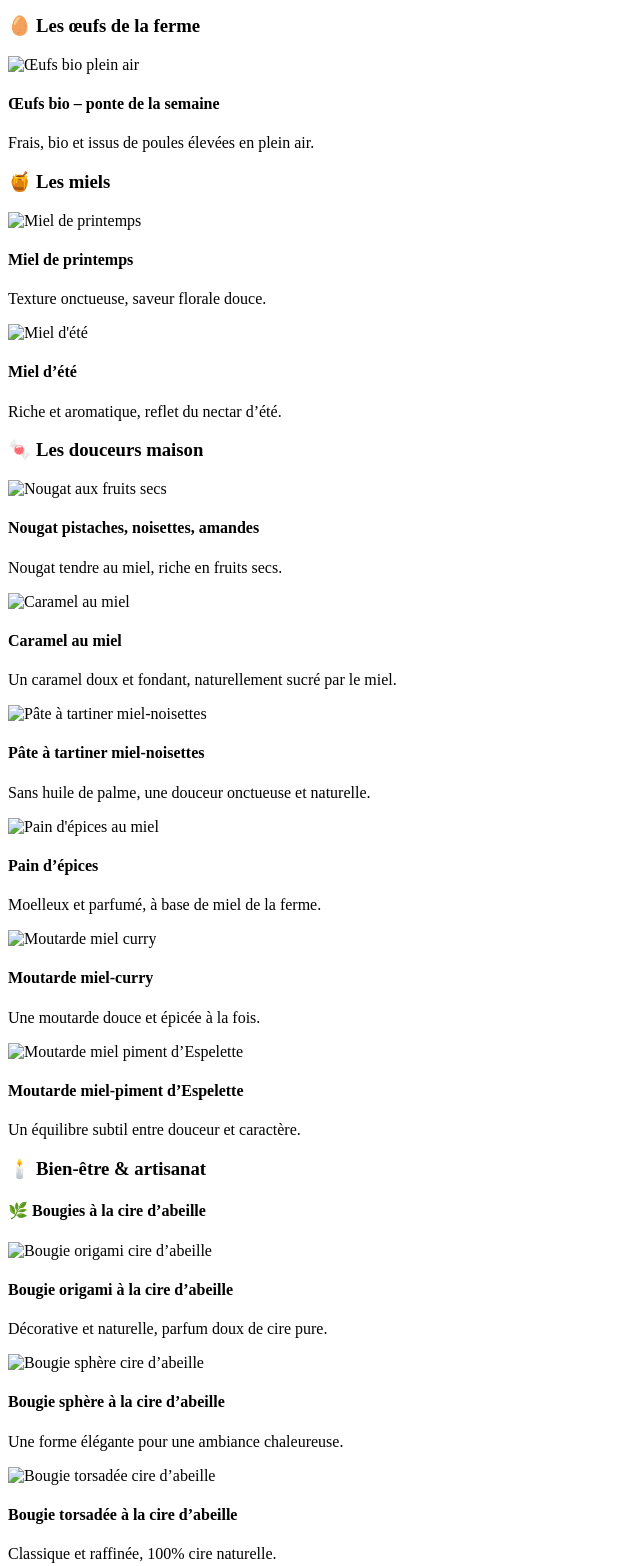
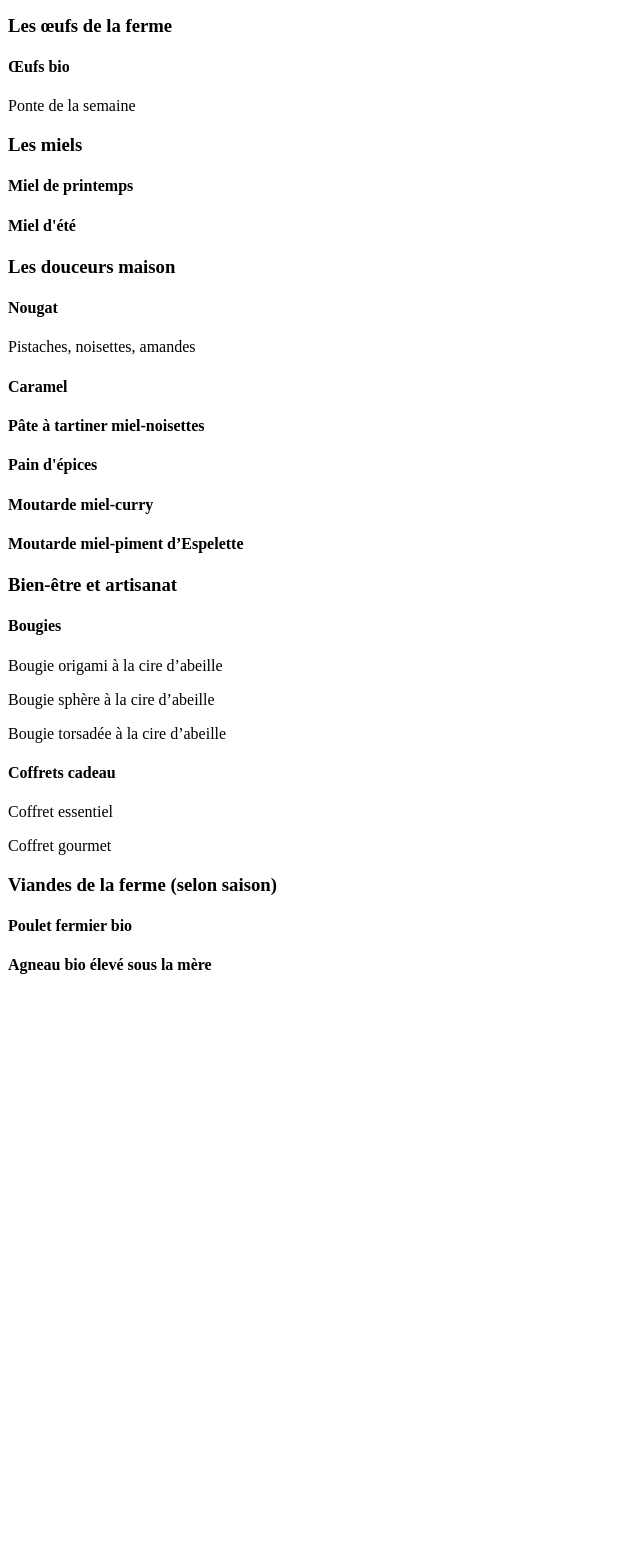
Before and after one commit to lapetiteferme/site-la-petite-ferme, a plain HTML site: page index.html in a window 1280 px wide. Shown: the part 40-1606 px from the top of the page, without its empty margins (0-640 px from the left). After the commit the page ends 1036 px from the top, so only its background shows below. Drawn offline with Linux system fonts and the light colour scheme.

Commit message:
Update index.html
modif partie produits

```diff
--- a/index.html
+++ b/index.html
@@ -2,143 +2,76 @@
   <h2>Mes produits</h2>
 
   <!-- Catégorie 1 : Les œufs de la ferme -->
-  <h3>🥚 Les œufs de la ferme</h3>
-  <div class="produit">
-    <img src="images/poulailler.jpg" alt="Œufs bio plein air">
-    <div>
-      <h4>Œufs bio – ponte de la semaine</h4>
-      <p>Frais, bio et issus de poules élevées en plein air.</p>
+  <div class="categorie">
+    <h3>Les œufs de la ferme</h3>
+    <div class="sous-categorie">
+      <h4>Œufs bio</h4>
+      <p>Ponte de la semaine</p>
     </div>
   </div>
 
   <!-- Catégorie 2 : Les miels -->
-  <h3>🍯 Les miels</h3>
-  <div class="produit">
-    <img src="images/miel-printemps.jpg" alt="Miel de printemps">
-    <div>
+  <div class="categorie">
+    <h3>Les miels</h3>
+    <div class="sous-categorie">
       <h4>Miel de printemps</h4>
-      <p>Texture onctueuse, saveur florale douce.</p>
     </div>
-  </div>
-
-  <div class="produit">
-    <img src="images/miel-ete.jpg" alt="Miel d'été">
-    <div>
-      <h4>Miel d’été</h4>
-      <p>Riche et aromatique, reflet du nectar d’été.</p>
+    <div class="sous-categorie">
+      <h4>Miel d'été</h4>
     </div>
   </div>
 
   <!-- Catégorie 3 : Les douceurs maison -->
-  <h3>🍬 Les douceurs maison</h3>
-  <div class="produit">
-    <img src="images/nougat.jpg" alt="Nougat aux fruits secs">
-    <div>
-      <h4>Nougat pistaches, noisettes, amandes</h4>
-      <p>Nougat tendre au miel, riche en fruits secs.</p>
+  <div class="categorie">
+    <h3>Les douceurs maison</h3>
+    <div class="sous-categorie">
+      <h4>Nougat</h4>
+      <p>Pistaches, noisettes, amandes</p>
     </div>
-  </div>
-
-  <div class="produit">
-    <img src="images/caramel.jpg" alt="Caramel au miel">
-    <div>
-      <h4>Caramel au miel</h4>
-      <p>Un caramel doux et fondant, naturellement sucré par le miel.</p>
+    <div class="sous-categorie">
+      <h4>Caramel</h4>
     </div>
-  </div>
-
-  <div class="produit">
-    <img src="images/pate-tartiner.jpg" alt="Pâte à tartiner miel-noisettes">
-    <div>
+    <div class="sous-categorie">
       <h4>Pâte à tartiner miel-noisettes</h4>
-      <p>Sans huile de palme, une douceur onctueuse et naturelle.</p>
     </div>
-  </div>
-
-  <div class="produit">
-    <img src="images/pain-epices.jpg" alt="Pain d'épices au miel">
-    <div>
-      <h4>Pain d’épices</h4>
-      <p>Moelleux et parfumé, à base de miel de la ferme.</p>
+    <div class="sous-categorie">
+      <h4>Pain d'épices</h4>
     </div>
-  </div>
-
-  <div class="produit">
-    <img src="images/moutarde-curry.jpg" alt="Moutarde miel curry">
-    <div>
+    <div class="sous-categorie">
       <h4>Moutarde miel-curry</h4>
-      <p>Une moutarde douce et épicée à la fois.</p>
     </div>
-  </div>
-
-  <div class="produit">
-    <img src="images/moutarde-espelette.jpg" alt="Moutarde miel piment d’Espelette">
-    <div>
+    <div class="sous-categorie">
       <h4>Moutarde miel-piment d’Espelette</h4>
-      <p>Un équilibre subtil entre douceur et caractère.</p>
     </div>
   </div>
 
   <!-- Catégorie 4 : Bien-être et artisanat -->
-  <h3>🕯️ Bien-être & artisanat</h3>
+  <div class="categorie">
+    <h3>Bien-être et artisanat</h3>
 
-  <h4>🌿 Bougies à la cire d’abeille</h4>
-  <div class="produit">
-    <img src="images/bougie-origami.jpg" alt="Bougie origami cire d’abeille">
-    <div>
-      <h4>Bougie origami à la cire d’abeille</h4>
-      <p>Décorative et naturelle, parfum doux de cire pure.</p>
+    <div class="sous-categorie">
+      <h4>Bougies</h4>
+      <p>Bougie origami à la cire d’abeille</p>
+      <p>Bougie sphère à la cire d’abeille</p>
+      <p>Bougie torsadée à la cire d’abeille</p>
+    </div>
+
+    <div class="sous-categorie">
+      <h4>Coffrets cadeau</h4>
+      <p>Coffret essentiel</p>
+      <p>Coffret gourmet</p>
     </div>
   </div>
 
-  <div class="produit">
-    <img src="images/bougie-sphere.jpg" alt="Bougie sphère cire d’abeille">
-    <div>
-      <h4>Bougie sphère à la cire d’abeille</h4>
-      <p>Une forme élégante pour une ambiance chaleureuse.</p>
+  <!-- Catégorie 5 : Viandes de la ferme (selon saison) -->
+  <div class="categorie">
+    <h3>Viandes de la ferme (selon saison)</h3>
+    <div class="sous-categorie">
+      <h4>Poulet fermier bio</h4>
+    </div>
+    <div class="sous-categorie">
+      <h4>Agneau bio élevé sous la mère</h4>
     </div>
   </div>
 
-  <div class="produit">
-    <img src="images/bougie-torsade.jpg" alt="Bougie torsadée cire d’abeille">
-    <div>
-      <h4>Bougie torsadée à la cire d’abeille</h4>
-      <p>Classique et raffinée, 100% cire naturelle.</p>
-    </div>
-  </div>
-
-  <h4>🎁 Coffrets cadeaux</h4>
-  <div class="produit">
-    <img src="images/coffret-essentiel.jpg" alt="Coffret essentiel">
-    <div>
-      <h4>Coffret essentiel</h4>
-      <p>Sélection de produits phares de la Petite Ferme.</p>
-    </div>
-  </div>
-
-  <div class="produit">
-    <img src="images/coffret-gourmet.jpg" alt="Coffret gourmet">
-    <div>
-      <h4>Coffret gourmet</h4>
-      <p>Un assortiment gourmand autour du miel et des douceurs maison.</p>
-    </div>
-  </div>
-
-  <!-- Catégorie 5 : Viandes de la ferme -->
-  <h3>🥩 Viandes de la ferme (selon saison)</h3>
-  <div class="produit">
-    <img src="images/poulet.jpg" alt="Poulet fermier bio">
-    <div>
-      <h4>Poulet fermier bio</h4>
-      <p>Élevé en plein air, alimenté naturellement.</p>
-    </div>
-  </div>
-
-  <div class="produit">
-    <img src="images/agneau.jpg" alt="Agneau bio">
-    <div>
-      <h4>Agneau bio élevé sous la mère</h4>
-      <p>Viande tendre et savoureuse, disponible sur commande.</p>
-    </div>
-  </div>
 </section>
```
